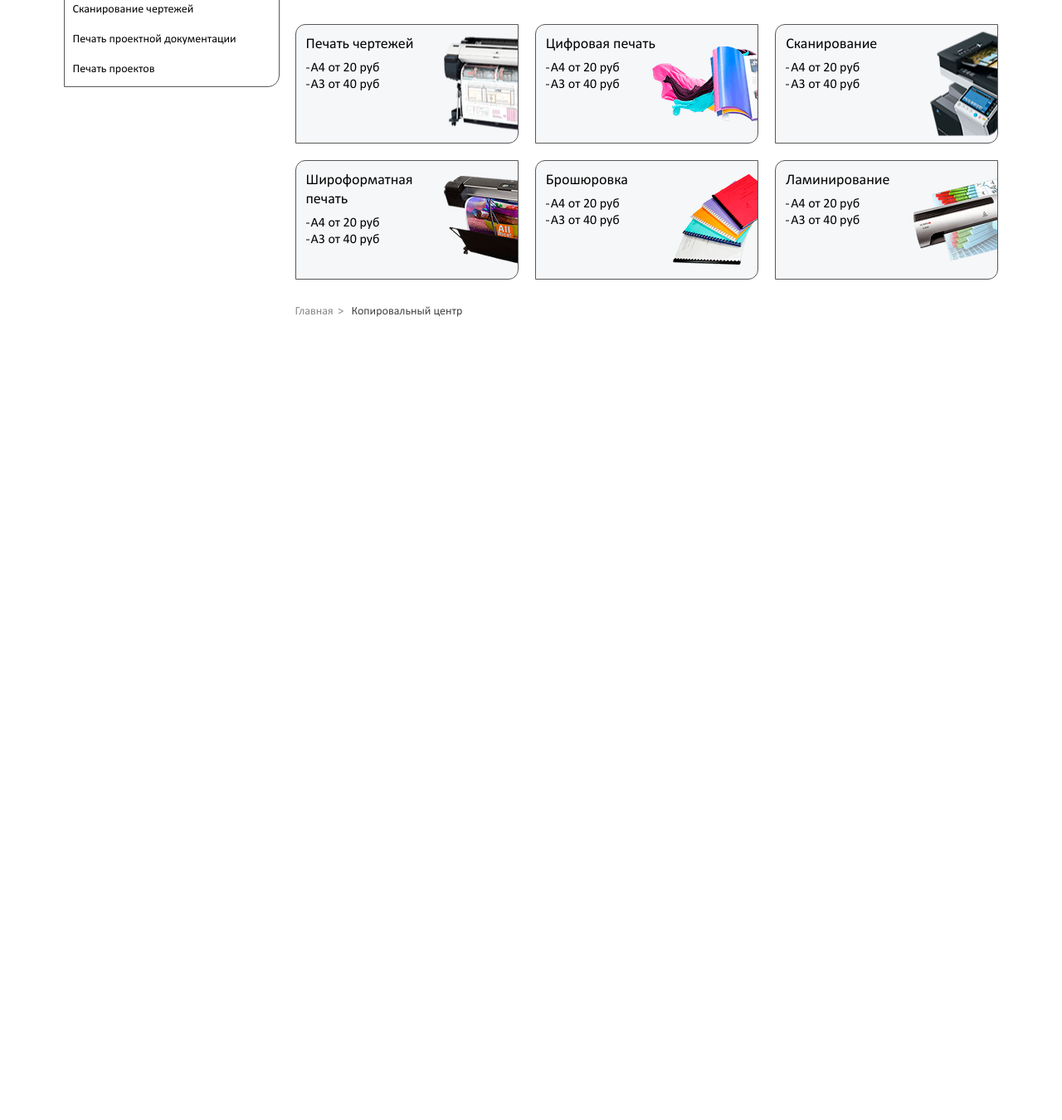
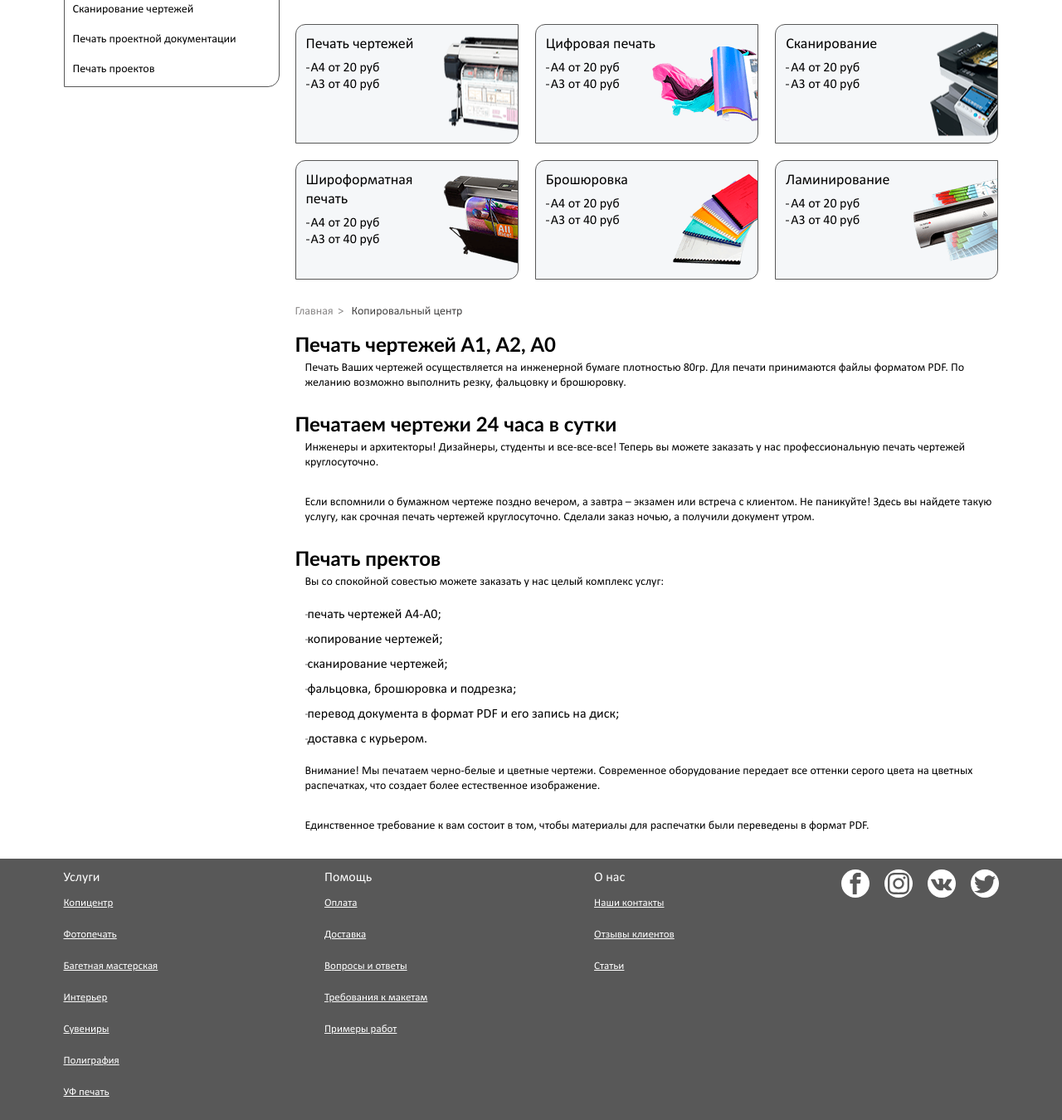
Before and after one commit to Tigronix/mprinter, a plain HTML site: page app/main.html in a window 1280 px wide. Shown: the part 504-1854 px from the top of the page at 83% size. Before the commit the page ends 909 px from the top, so only its background shows below. Drawn offline with nearby package versions, Linux system fonts and the light colour scheme; files that its build step writes are made by us from their sources.

Commit message:
page-footer and social

```diff
--- a/app/main.html
+++ b/app/main.html
@@ -198,9 +198,67 @@
 						<li class="breadcrumbs__li"><a href="#" class="breadcrumbs__link">Копировальный центр</a></li>
 					</ul>
 				</section>
+				<div class="user-text">
+					<h3>Печать чертежей А1, А2, А0</h3>
+					<p>Печать Ваших чертежей осуществляется на инженерной бумаге плотностью 80гр. Для печати принимаются файлы форматом PDF. По желанию возможно выполнить резку, фальцовку и брошюровку.</p>
+					<h3>Печатаем чертежи 24 часа в сутки</h3>
+					<p>Инженеры и архитекторы! Дизайнеры, студенты и все-все-все! Теперь вы  можете заказать у нас профессиональную печать чертежей круглосуточно.</p>
+					<p>Если вспомнили о бумажном чертеже поздно вечером, а завтра – экзамен или встреча с клиентом. Не паникуйте! Здесь вы найдете такую услугу, как срочная печать чертежей круглосуточно. Сделали заказ ночью, а получили документ утром.</p>
+					<h3>Печать пректов</h3>
+					<p>Вы со спокойной совестью можете заказать у нас целый комплекс услуг:</p>
+					<ul>
+						<li>печать чертежей А4-А0;</li>
+						<li>копирование чертежей;</li>
+						<li>сканирование чертежей;</li>
+						<li>фальцовка, брошюровка и подрезка;</li>
+						<li>перевод документа в формат PDF и его запись на диск;</li>
+						<li>доставка с курьером.</li>
+					</ul>
+					<p>Внимание! Мы печатаем черно-белые и цветные чертежи. Современное оборудование передает все оттенки серого цвета на цветных распечатках, что создает более естественное изображение.</p>
+					<p>Единственное требование к вам состоит в том, чтобы материалы для распечатки были переведены в формат PDF.</p>
+				</div>
 			</div>
 		</main>
-		<footer class="page-footer"></footer>
+		<footer class="page-footer">
+			<div class="wrapper page-footer__wrapper">
+				<article class="page-footer__item">
+					<div class="page-footer__title">Услуги</div>
+					<ul class="page-footer__list">
+						<li class="page-footer__list-item"><a href="#" class="page-footer__link">Копицентр</a></li>
+						<li class="page-footer__list-item"><a href="#" class="page-footer__link">Фотопечать</a></li>
+						<li class="page-footer__list-item"><a href="#" class="page-footer__link">Багетная мастерская</a></li>
+						<li class="page-footer__list-item"><a href="#" class="page-footer__link">Интерьер</a></li>
+						<li class="page-footer__list-item"><a href="#" class="page-footer__link">Сувениры</a></li>
+						<li class="page-footer__list-item"><a href="#" class="page-footer__link">Полиграфия</a></li>
+						<li class="page-footer__list-item"><a href="#" class="page-footer__link">УФ печать</a></li>
+					</ul>
+				</article>
+				<article class="page-footer__item">
+					<div class="page-footer__title">Помощь</div>
+					<ul class="page-footer__list">
+						<li class="page-footer__list-item"><a href="#" class="page-footer__link">Оплата</a></li>
+						<li class="page-footer__list-item"><a href="#" class="page-footer__link">Доставка</a></li>
+						<li class="page-footer__list-item"><a href="#" class="page-footer__link">Вопросы и ответы</a></li>
+						<li class="page-footer__list-item"><a href="#" class="page-footer__link">Требования к макетам</a></li>
+						<li class="page-footer__list-item"><a href="#" class="page-footer__link">Примеры работ</a></li>
+					</ul>
+				</article>
+				<article class="page-footer__item">
+					<div class="page-footer__title">О нас</div>
+					<ul class="page-footer__list">
+						<li class="page-footer__list-item"><a href="#" class="page-footer__link">Наши контакты</a></li>
+						<li class="page-footer__list-item"><a href="#" class="page-footer__link">Отзывы клиентов</a></li>
+						<li class="page-footer__list-item"><a href="#" class="page-footer__link">Статьи</a></li>
+					</ul>
+				</article>
+				<ul class="social">
+					<li class="social__item"><a href="#" class="social__link"><svg class="icon social__icon icon-facebook"><use xlink:href="#icon-facebook"></use></svg></a></li>
+					<li class="social__item"><a href="#" class="social__link"><svg class="icon social__icon icon-instagram"><use xlink:href="#icon-instagram"></use></svg></a></li>
+					<li class="social__item"><a href="#" class="social__link"><svg class="icon social__icon icon-vk"><use xlink:href="#icon-vk"></use></svg></a></li>
+					<li class="social__item"><a href="#" class="social__link"><svg class="icon social__icon icon-twitter"><use xlink:href="#icon-twitter"></use></svg></a></li>
+				</ul>
+			</div>
+		</footer>
 	</div>
 
 	<script src="js/libs.min.js"></script>
--- a/app/sass/_global.scss
+++ b/app/sass/_global.scss
@@ -31,7 +31,7 @@ ul li {
 	list-style: none;
 }
 
-.h2 {
+h2 {
 	font-size: 26px;
 	color: #000;
 	background: #f5f7f9;
@@ -41,3 +41,45 @@ ul li {
 	text-align: center;
 	margin-bottom: 33px;
 }
+
+h3 {
+	font-size: 24px;
+	line-height: 20px;
+	color: #000;
+	margin-bottom: 10px;
+}
+
+p {
+	font-size: 14px;
+	color: #000;
+}
+
+.user-text {
+	ul {
+		margin: -10px 0 20px;
+	}
+
+	li {
+		list-style: none;
+		padding-left: 15px;
+		position: relative;
+		margin: 10px 0;
+
+		&:before {
+			display: inline-block;;
+			content: '';
+			width: 3px;
+			height: 1px;
+			background: #6b6b6b;
+			position: absolute;
+			left: 12px;
+			top: 50%;
+			transform: translateY(-50%);
+		}
+	}
+
+	p {
+		margin-bottom: 30px;
+		padding-left: 12px;
+	}
+}
--- /dev/null
+++ b/app/sass/_page-footer.scss
@@ -0,0 +1,43 @@
+.page-footer {
+  background: #585858;
+  padding: 13px 0 6px;
+
+  &__wrapper {
+    display: flex;
+    flex-wrap: wrap;
+    justify-content: space-between;
+    align-items: flex-start;
+
+    @include atMobile {
+      display: block;
+    }
+  }
+
+  &__title {
+    font-size: 16px;
+    color: #fff;
+    margin-bottom: 10px;
+  }
+
+  &__item {
+    @include atMobile{
+      margin-bottom: 25px;
+    };
+  }
+
+  &__list-item {
+    margin-bottom: 18px;
+  }
+
+  &__link {
+    font-size: 13px;
+    color: #fff;
+    transition: color .3s;
+
+    &:hover {
+      @include fromDesktop {
+        color: #DF1C1C;
+      }
+    }
+  }
+}
--- /dev/null
+++ b/app/sass/_social.scss
@@ -0,0 +1,38 @@
+.social {
+  display: flex;
+  flex-wrap: wrap;
+  align-items: center;
+  margin: -9px;
+
+  @include atMobile{
+    justify-content: center;
+  }
+
+  &__item {
+    padding: 9px;
+  }
+
+  &__link {
+    width: 34px;
+    height: 34px;
+    border-radius: 50%;
+    background: #fff;
+    display: flex;
+    justify-content: center;
+    align-items: center;
+
+    &:hover {
+      @include fromDesktop {
+        .social__icon {
+          color: #DF1C1C;
+        }
+      }
+    }
+  }
+
+  &__icon {
+    font-size: 26px;
+    color: #585858;
+    transition: color .3s;
+  }
+}
--- a/app/sass/main.scss
+++ b/app/sass/main.scss
@@ -12,4 +12,6 @@
 @import "main-slider";
 @import "services";
 @import "breadcrumbs";
+@import "page-footer";
 @import "global-wrapper";
+@import "social";
```
